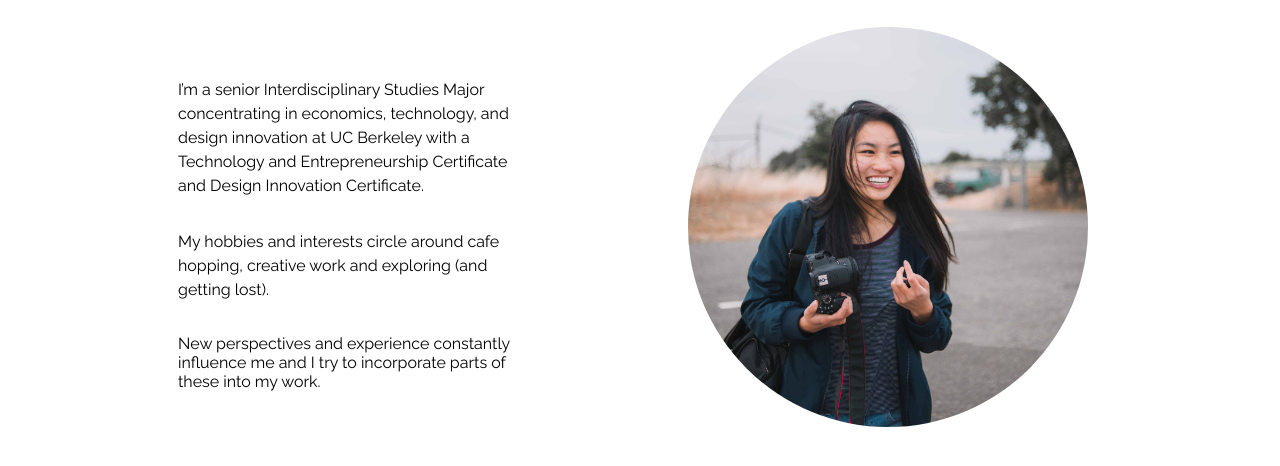
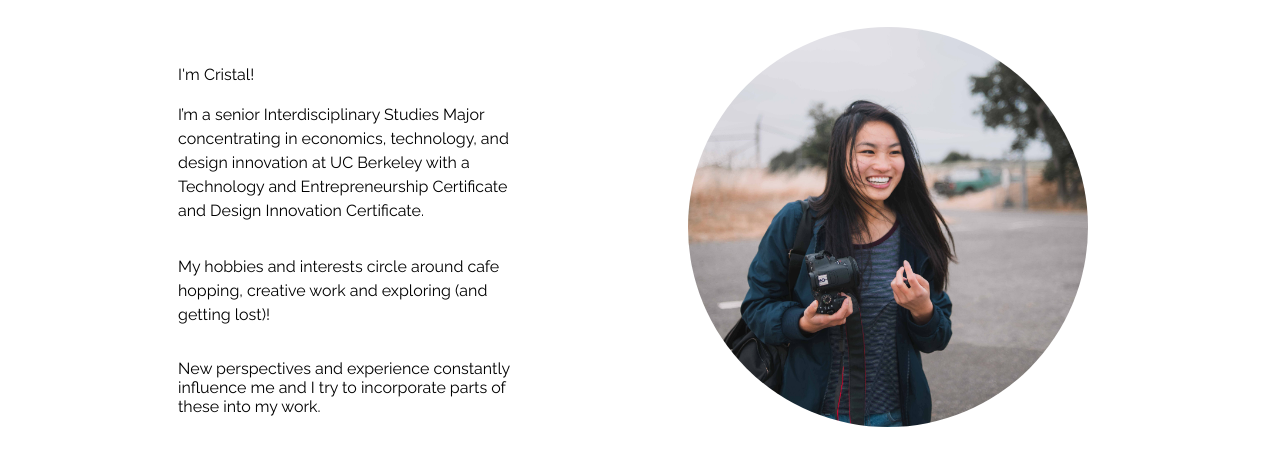
Before and after one commit to cristalbanh/cristalbanh.github.io, a plain HTML site: page about.html in a window 1280 px wide. Shown: the part 252-718 px from the top of the page. Drawn offline with nearby package versions, Linux system fonts and the light colour scheme.

Commit message:
Update about.html

```diff
--- a/about.html
+++ b/about.html
@@ -53,14 +53,16 @@
 
 			<div id = "left-side">
 				<div id = "intro-1">
-					<p>I’m a senior Interdisciplinary Studies Major concentrating in economics, technology, and design innovation at UC Berkeley with a Technology and Entrepreneurship Certificate and Design Innovation Certificate.</p>
+					</p>I'm Cristal!</p>
+					<p>I’m a senior Interdisciplinary Studies Major concentrating in economics, technology, and design innovation at UC Berkeley with a Technology and Entrepreneurship Certificate and Design Innovation Certificate. </p>
 				</div>
 				<div id = "intro-2">
-					<p>My hobbies and interests circle around cafe hopping, creative work and exploring (and getting lost). </p>
+					<p>My hobbies and interests circle around cafe hopping, creative work and exploring (and getting lost)! </p>
 				</div>
 
 				<div id = "intro-3">
 					<p>New perspectives and experience constantly influence me and I try to incorporate parts of these into my work. </p>
+
 				</div>
 			</div>
 
```
